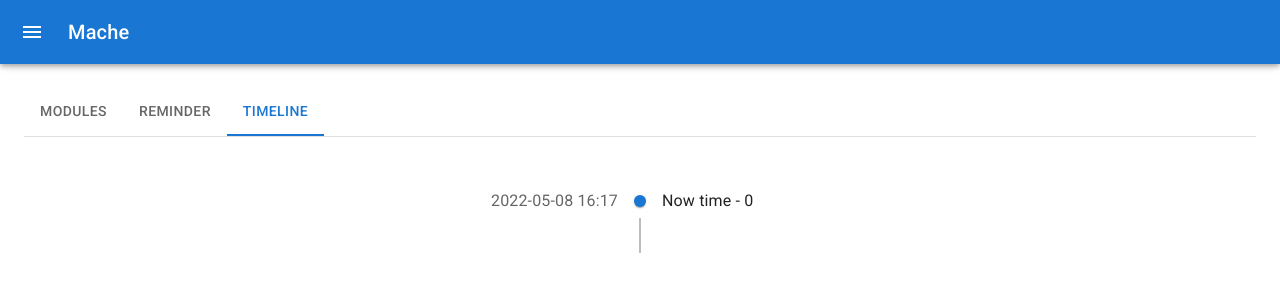
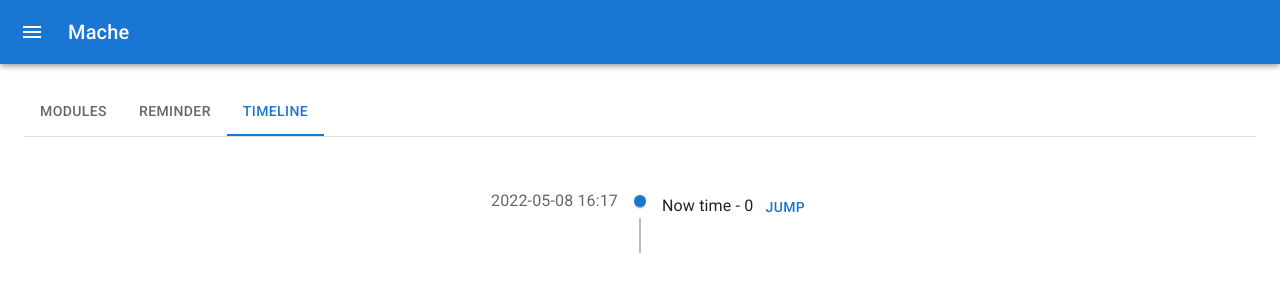
Before and after one commit to sanmusen214/mache, a React (Create React App) app: page / in a window 1280 px wide. Both pictures are taken after a click on the tab "TIMELINE". Shown: the top 300 px of the page. Built offline with nearby package versions, Linux system fonts and the light colour scheme.

Commit message:
Feat: jump in timeline

```diff
--- a/src/pages/Reminder.js
+++ b/src/pages/Reminder.js
@@ -78,8 +78,10 @@ const renderrow=(row)=>{
       <TableCell>{row.info.hour}</TableCell>
       <TableCell className='countlabel'>
       <IconButton onClick={()=>{
-        addreminder({...row,count:{nowcount:row.count.nowcount-0-1}})
-        rerender()
+        if(row.count.nowcount-0-1>=0){
+          addreminder({...row,count:{nowcount:row.count.nowcount-0-1}})
+          rerender()
+        }
         }}><ArrowLeftIcon /></IconButton>
         {row.count.nowcount}
       <IconButton onClick={()=>{
--- a/src/pages/TimelinePage.js
+++ b/src/pages/TimelinePage.js
@@ -7,8 +7,7 @@ import TimelineContent from '@mui/lab/TimelineContent';
 import TimelineDot from '@mui/lab/TimelineDot';
 import TimelineOppositeContent from '@mui/lab/TimelineOppositeContent';
 import { getTimelineitems } from '../services/timelineitems'
-import { Typography } from '@mui/material';
-
+import { Typography,Button } from '@mui/material';
 
 export default function TimelinePage() {
 
@@ -34,11 +33,11 @@ export default function TimelinePage() {
                 <TimelineDot color={index==0?"primary":"grey"}/>
                 <TimelineConnector />
               </TimelineSeparator>
-              <TimelineContent onClick={()=>{
-                if(each.maininfo.url.findIndex("http")==0){
+              <TimelineContent>{each.name} - {each.maininfo.count}<Button onClick={()=>{
+                each.maininfo.url=each.maininfo.url||""
+                if(each.maininfo.url&&each.maininfo.url.indexOf("http")==0){
                   window.open(each.maininfo.url)
-                }
-              }}>{each.name} - {each.maininfo.count}</TimelineContent>
+                }}}>jump</Button></TimelineContent>
             </TimelineItem>
           )
 
--- a/src/services/reminder.js
+++ b/src/services/reminder.js
@@ -48,7 +48,7 @@ export function getreminder(){
     for(let i=0;i<reslist;i++){
         reslist[i]=formatReminders(reslist[i])
     }
-    console.log(reslist)
+    // console.log(reslist)
     return reslist
 }
 
--- a/src/services/timelineitems.js
+++ b/src/services/timelineitems.js
@@ -46,14 +46,14 @@ function formatTimelineItems(obj){
             for(let i=0;i<10;i++){
                 TimeDatePoint.setDate(i)
                 if(TimeDatePoint.getDay()==reminder.info.day){
-                    console.log("追溯结束:",TimeDatePoint.getDay(),reminder.info.day)
+                    // console.log("追溯结束:",TimeDatePoint.getDay(),reminder.info.day)
                     break
                 }
             }
-            console.log("追溯前:",TimeDatePoint)
+            // console.log("追溯前:",TimeDatePoint)
             break
     }
-    console.log("reminder: ",reminder,"--date: ",TimeDatePoint)
+    // console.log("reminder: ",reminder,"--date: ",TimeDatePoint)
     // 从去年十二月开始追溯到紧挨着现在的下一个
     while(TimeDatePoint-TimeDateNow<0){
         switch(type){
```
